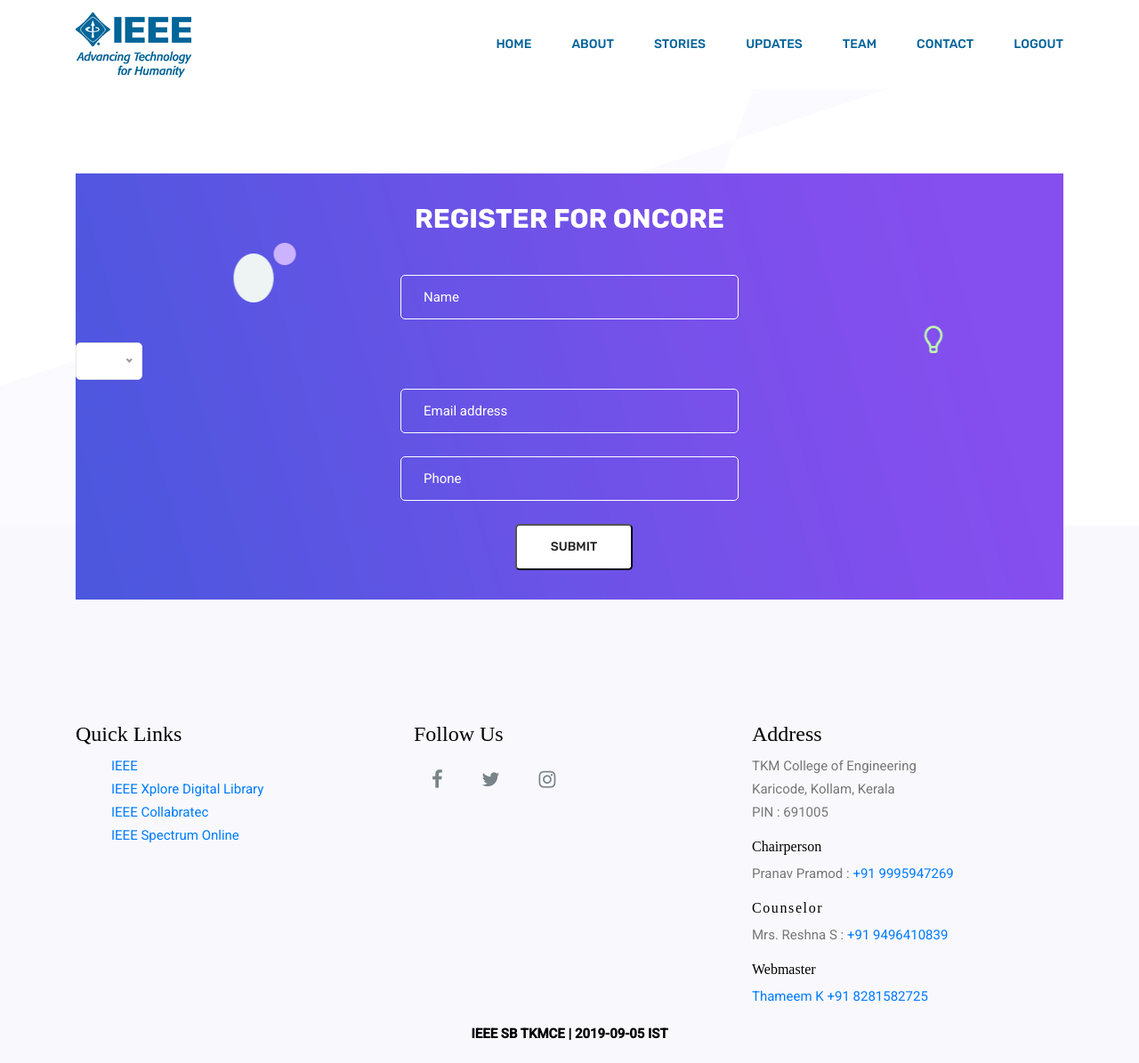
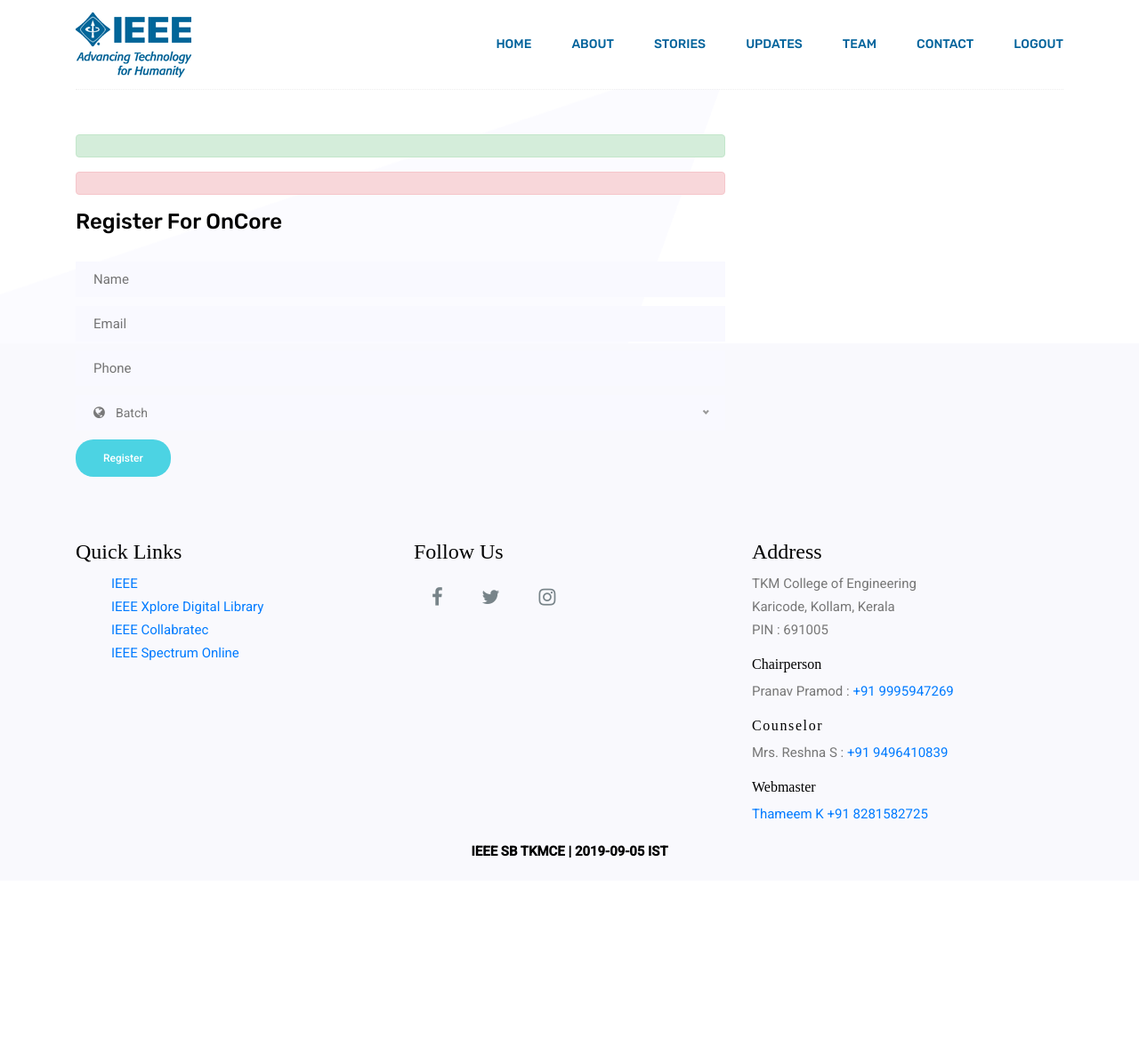
Before and after one commit to thameemk/ieee-sb-tkmce, a PHP site: the page made by application/views/reg-oncore.php in a window 1280 px wide. Shown: the whole page at 89% size. After the commit the page ends 964 px from the top, so only its background shows below. Run offline with PHP 8.4, Linux system fonts and the light colour scheme; the template is opened without the code that fills it: most values are stand-ins (such as "Sample title", 1, 10 or a date in 2020); data that the repository does not hold is empty.

Commit message:
reg complet

```diff
--- a/application/models/Report_model.php
+++ b/application/models/Report_model.php
@@ -109,5 +109,7 @@
      public function messages($data){
       $this->db->insert('contacts', $data);
      }
-
+    public function onCoreReg($data){
+      $this->db->insert('onCoreReg', $data);
+     }
 }
--- a/application/views/reg-oncore.php
+++ b/application/views/reg-oncore.php
@@ -1,29 +1,52 @@
-<br><br><br>
-<section class="newsletter_area">
+<section style="padding-top:100px;">
+<div class="whole-wrap">
     <div class="container">
-            <div class="row justify-content-center align-items-center">
-                <div class="col-lg-12">
-                    <div class="subscription_box text-center">
-                        <h2 class="text-uppercase text-white">Register For OnCore</h2>
-
-                        <div class="subcribe-form" id="">
-                            <form novalidate="true" action="" method="post" class="subscription relative">
-                                <input name="name" placeholder="Name" onfocus="this.placeholder = ''" onblur="this.placeholder = 'Name'" required="" type="text"><br><br>
-
-                               <!--  <select name="batch" placeholder="Batch" onfocus="this.placeholder = ''" onblur="this.placeholder = 'Batch'" required=""> -->
-                                <select>
+        <div class="section-top-border">
+            <div class="row">
+                <div class="col-lg-8 col-md-8">
+                      <?php if($this->session->flashdata('msg')): ?>
+        <div class="alert alert-success" role="alert">
+            <center><?php echo $this->session->flashdata('msg'); ?></center>
+        </div>
+        <?php endif; ?>
+        <?php if($this->session->flashdata('fail')): ?>
+        <div class="alert alert-danger" role="alert">
+            <center><?php echo $this->session->flashdata('fail'); ?></center>
+        </div>
+        <?php endif; ?>
+                    <h3 class="mb-30 title_color">Register For OnCore</h3>
+                    <form action="<?=base_url()?>Pages/regOncoreForm" method="post">
+                        <div class="mt-10">
+                            <input type="text" name="name" placeholder="Name" onfocus="this.placeholder = ''" onblur="this.placeholder = 'Name'" required class="single-input">
+                        </div>
+                        <div class="mt-10">
+                            <input type="email" name="email" placeholder="Email" onfocus="this.placeholder = ''" onblur="this.placeholder = 'Email'" required class="single-input">
+                        </div>
+                        <div class="mt-10">
+                            <input type="text" name="phone" placeholder="Phone" onfocus="this.placeholder = ''" onblur="this.placeholder = 'Phone'" required class="single-input">
+                        </div>
+                        <div class="input-group-icon mt-10">
+                            <div class="icon"><i class="fa fa-globe" aria-hidden="true"></i></div>
+                            <div class="form-select" id="default-select2">
+                                <select name="batch">
+                                    <option >Batch</option>
                                     <option value="t3a">T3A</option>
                                     <option value="t3b">T3B</option>
+                                    <option value="m3a">M3A</option>
+                                    <option value="m3b">M3B</option>
+                                    <option value="c3a">C3A</option>
+                                    <option value="c3b">C3B</option>
+                                    <option value="e3a">E3A</option>
+                                    <option value="e3b">E3B</option>
                                     <option value="r3">R3</option>
                                     <option value="p3">P3</option>
-
+                                    <option value="h3">H3</option>
                                 </select>
-                                <br><br>
-
-                                <input name="EMAIL" placeholder="Email address" onfocus="this.placeholder = ''" onblur="this.placeholder = 'Email address'" required="" type="email"><br><br>
-                                <input name="phone" placeholder="Phone" onfocus="this.placeholder = ''" onblur="this.placeholder = 'Phone'" required="" type="text"><br><br>
-                                <button class="primary-btn hover d-inline">SUBMIT</button>
-                                <div class="info"></div>
+                            </div>
+                        </div>
+                        <div class="mt-10">
+                            <button class="genric-btn success circle">Register</button>
+                        </div>
                     </form>
                 </div>
             </div>
```
Also changed, not shown: application/controllers/Pages.php (+27 -0 lines). Lines whose indentation alone changed are shown as unchanged.
